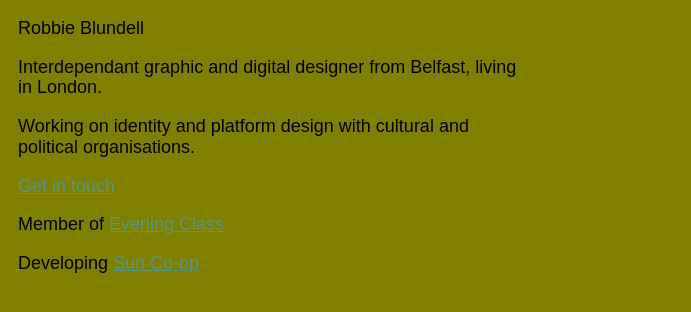
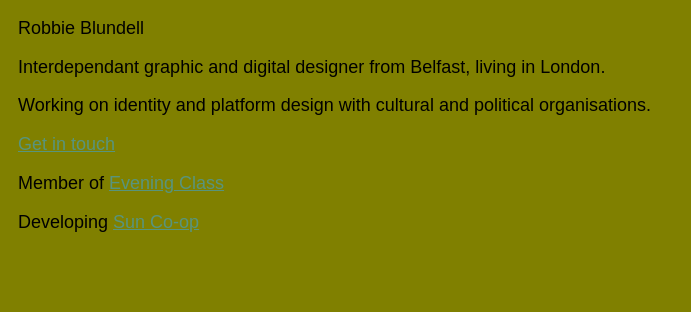
Before and after one commit to R-B/R-B.github.io, a plain HTML site: page index.html in a window 1536 px wide. Shown: the whole page, without its empty margins (0-691 px from the left). Drawn offline with Linux system fonts and the light colour scheme; a small style sheet from the web is missing.

Commit message:
Update style.css

```diff
--- a/style.css
+++ b/style.css
@@ -82,13 +82,13 @@ a:focus {
 
 }
 
-@media screen and (min-width: 768px) {
+@media screen and (min-width: 1440px) {
   body {
     margin: 1em;
     height: calc(100vh - 3em);
   }
   .info {
-    width: 28em;
-    max-width: 60vw;
+    width: 60em;
+    max-width: 100vw;
   }
 }
```
